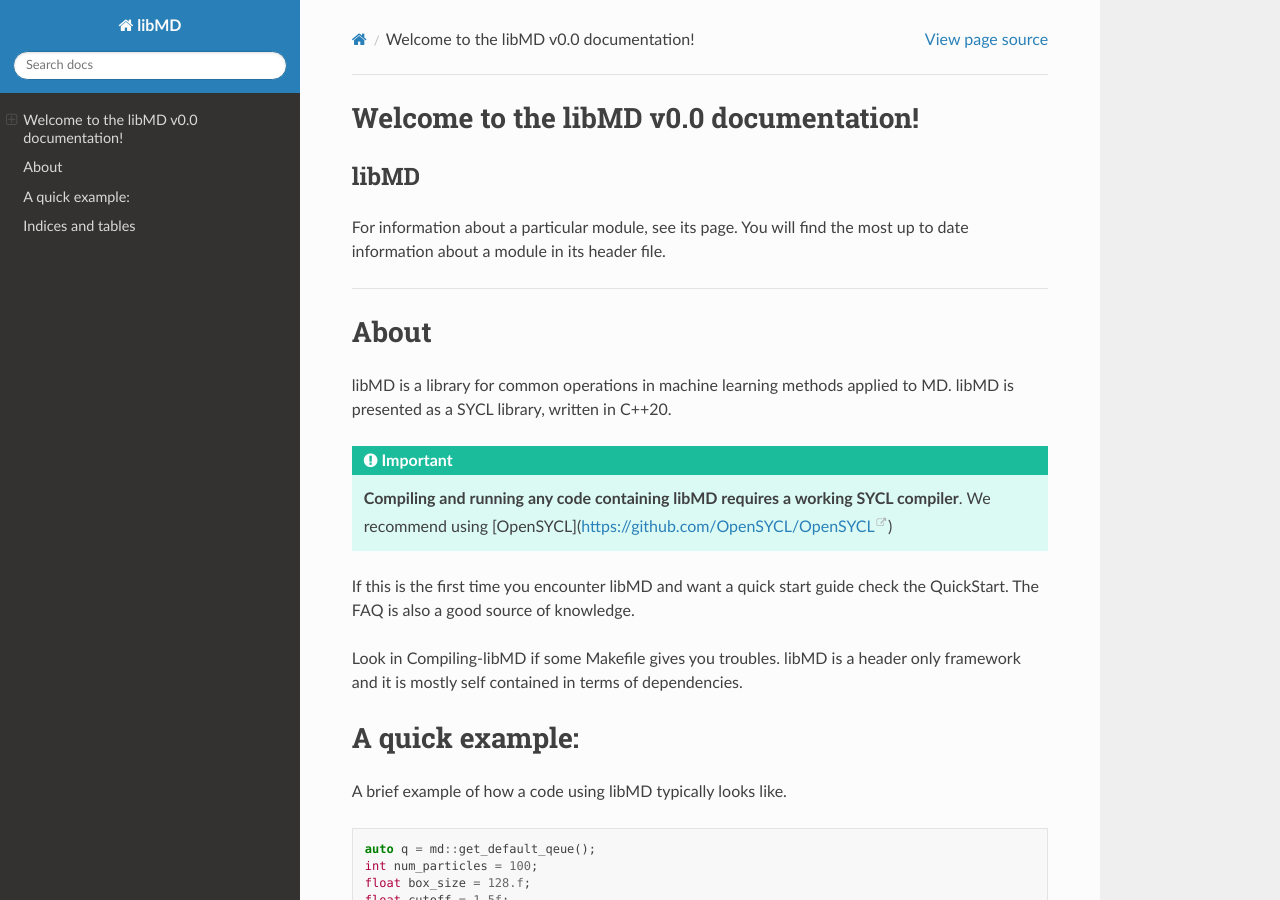
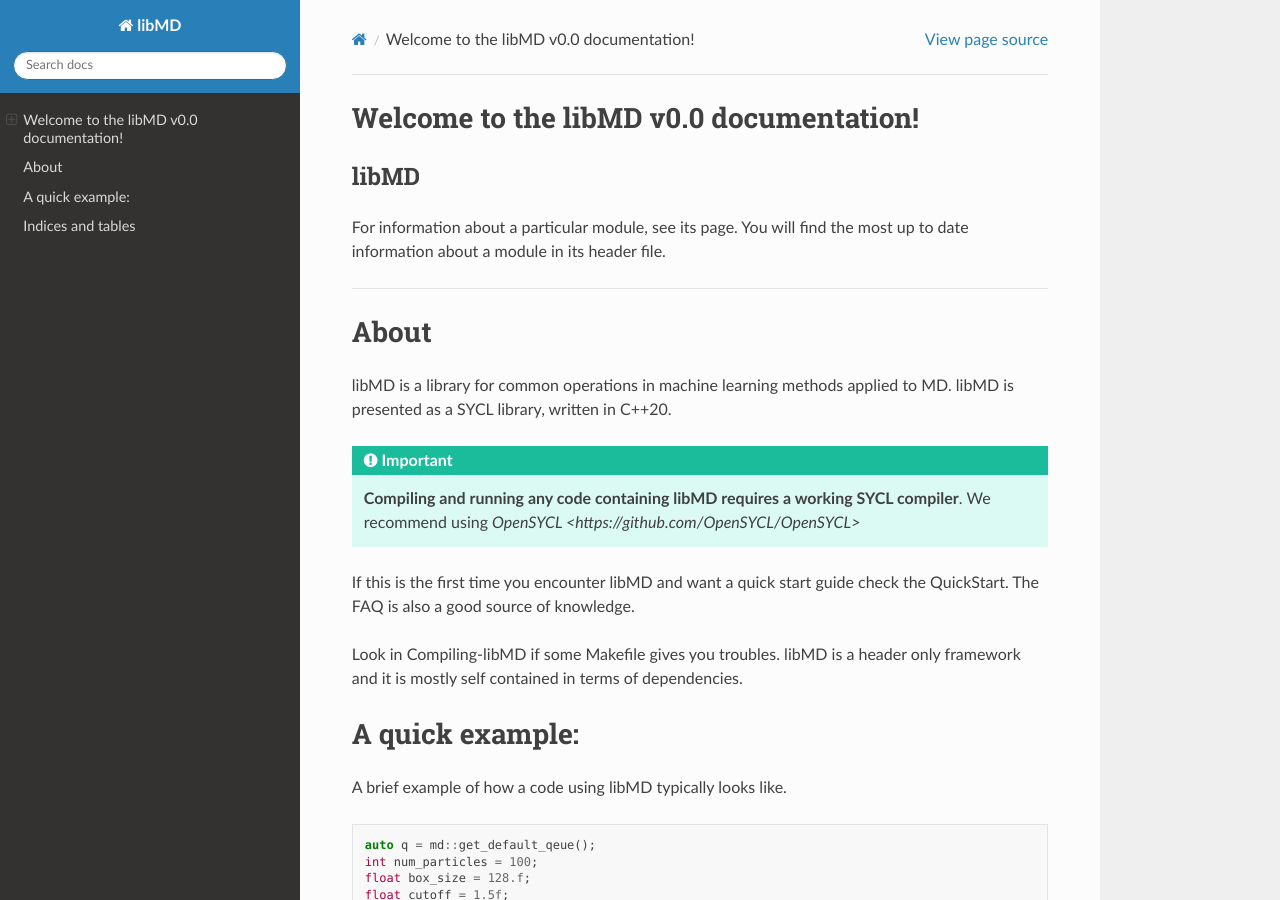
Before and after one commit to RaulPPelaez/libmd, a Sphinx documentation site: the page built from doc/index.rst, in a window 1280 px wide and 900 px high. Built offline with Sphinx 7.4.7 and the Read the Docs theme 2.0.0, drawn with Linux system fonts in a browser that asks for light colours; formulas are drawn with MathJax 3; pages that are not in the unit, such as notebooks, are missing from menus.

```diff
--- a/doc/index.rst
+++ b/doc/index.rst
@@ -23,7 +23,7 @@ libMD is a library for common operations in machine learning methods applied to
 
 .. important::
 
-   **Compiling and running any code containing libMD requires a working SYCL compiler**. We recommend using [OpenSYCL](https://github.com/OpenSYCL/OpenSYCL)
+   **Compiling and running any code containing libMD requires a working SYCL compiler**. We recommend using `OpenSYCL <https://github.com/OpenSYCL/OpenSYCL>`
 
 If this is the first time you encounter libMD and want a quick start guide check the :doc:`QuickStart`. The :doc:`FAQ` is also a good source of knowledge.
 
```
